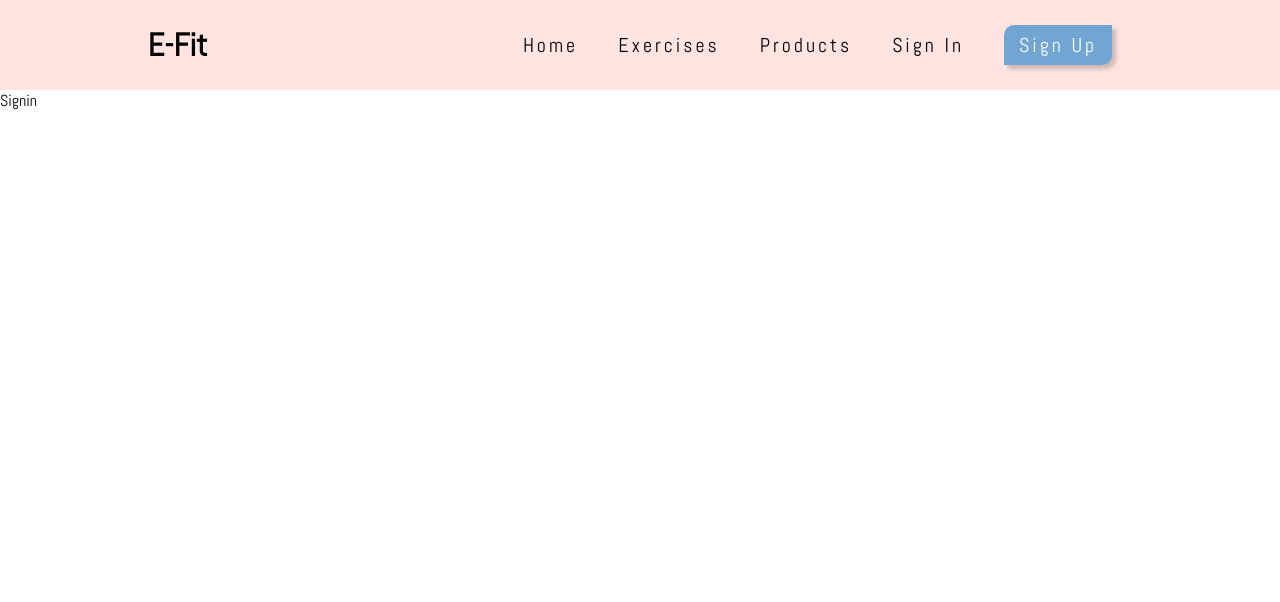
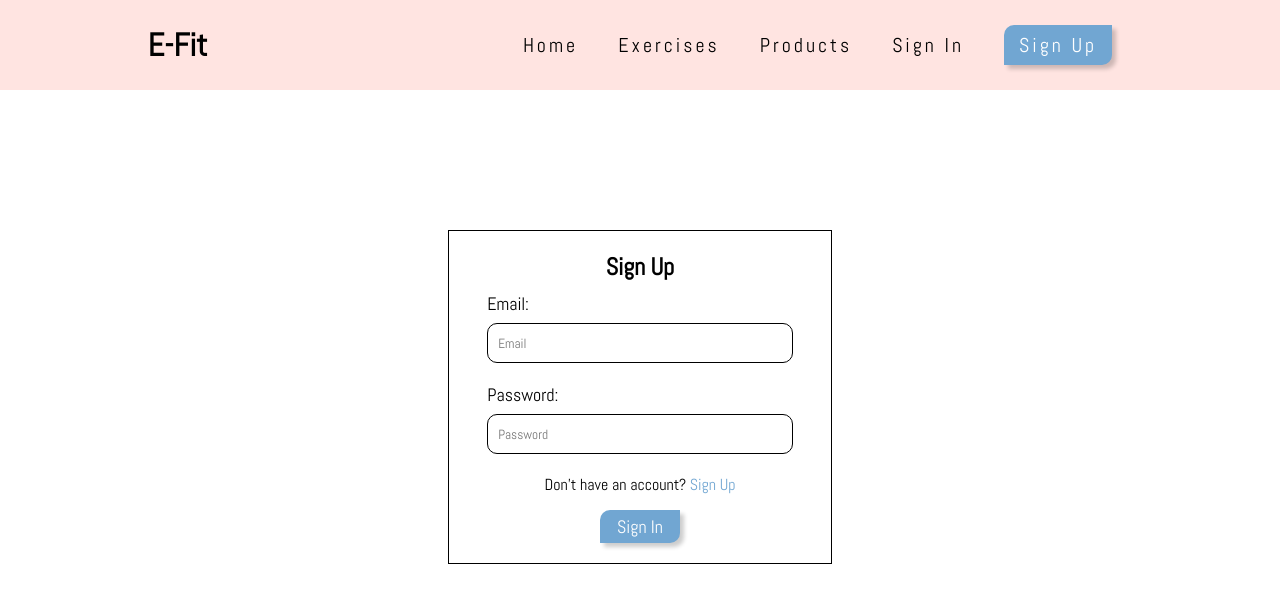
Before and after one commit to VanessaLiaw021/E-Fit, a React (Create React App) app in the folder client/: page /signin in a window 1280 px wide. Shown: the top 602 px of the page. Built offline with nearby package versions, Linux system fonts and the light colour scheme.

Commit message:
created the form for signin component in Signin.js

```diff
--- a/client/src/components/Signin.js
+++ b/client/src/components/Signin.js
@@ -1,8 +1,50 @@
-import React from 'react'
+//Import required packages and files
+import React from 'react';
+import { Link } from 'react-router-dom';
+import styled from 'styled-components';
 
 const Signin = () => {
+
+  //Styled Component for Form
+  const SignInForm = styled.form`
+    display: flex;
+    flex-direction: column;
+    justify-content: flex-start;
+    align-items: center;
+    width: 30%;
+    margin: 140px auto 0 auto;
+    border: 1px solid black;
+  `;
+
+  //Styled Components for Button
+  const Button = styled.button`
+    background-color: #71a6d2;
+    border: none;
+    border-top-left-radius: 10px;
+    border-bottom-right-radius: 10px;
+    padding: 5px 0;
+    box-shadow: 4px 4px 4px rgba(0, 0, 0, 0.2);
+    width: 80px;
+    color: white;
+    font-size: 18px;
+    margin: 5px 0 20px 0;
+    cursor: pointer;
+  `;
+
   return (
-    <div>Signin</div>
+    <SignInForm>
+      <h2>Sign Up</h2>
+      <div className="form-group bottom-form">
+        <label>Email:</label>
+        <input type="text" placeholder="Email"/>
+      </div>
+      <div className="form-group bottom-form">
+        <label>Password:</label>
+        <input type="password" placeholder="Password"/>
+      </div>
+      <p id="account">Don't have an account? <Link to="/signup" className="direct-signin">Sign Up</Link></p>
+      <Button>Sign In</Button>
+    </SignInForm>
   )
 }
 
```
